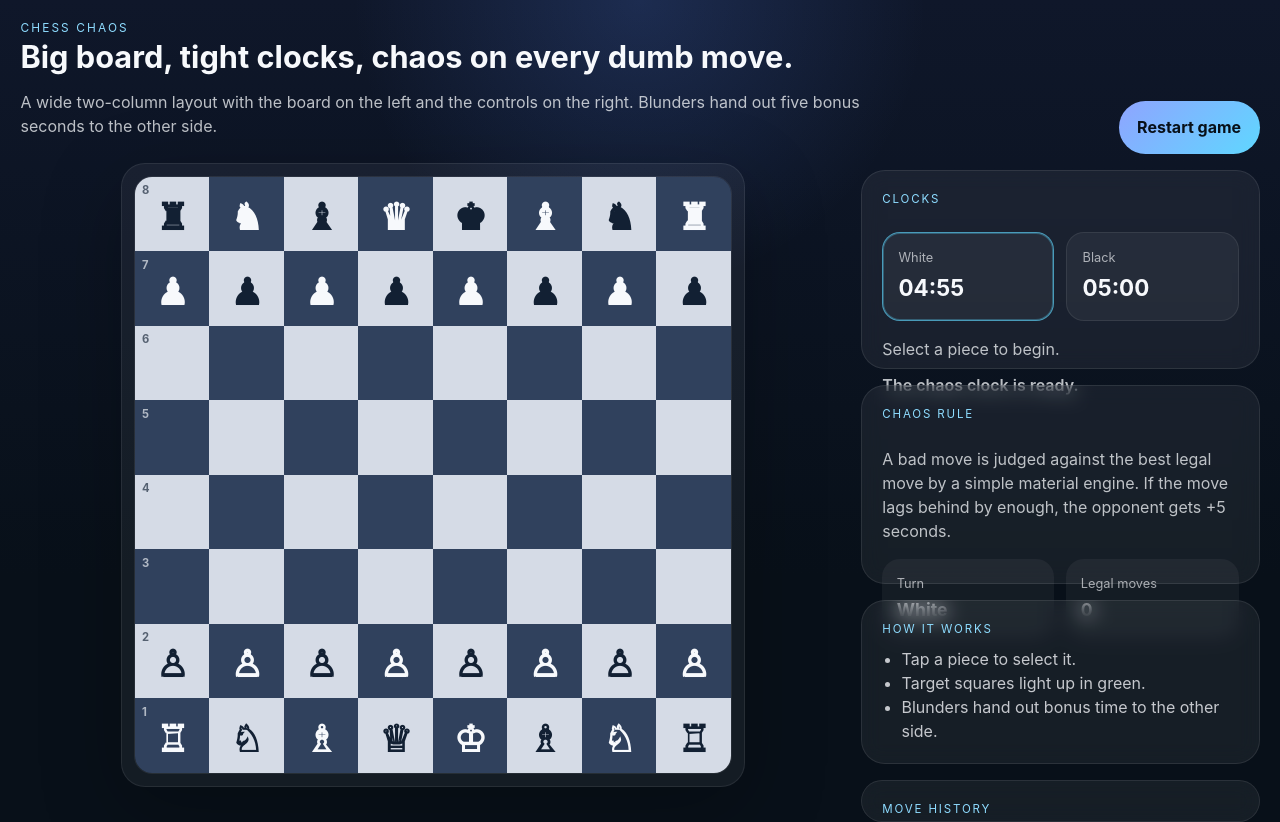
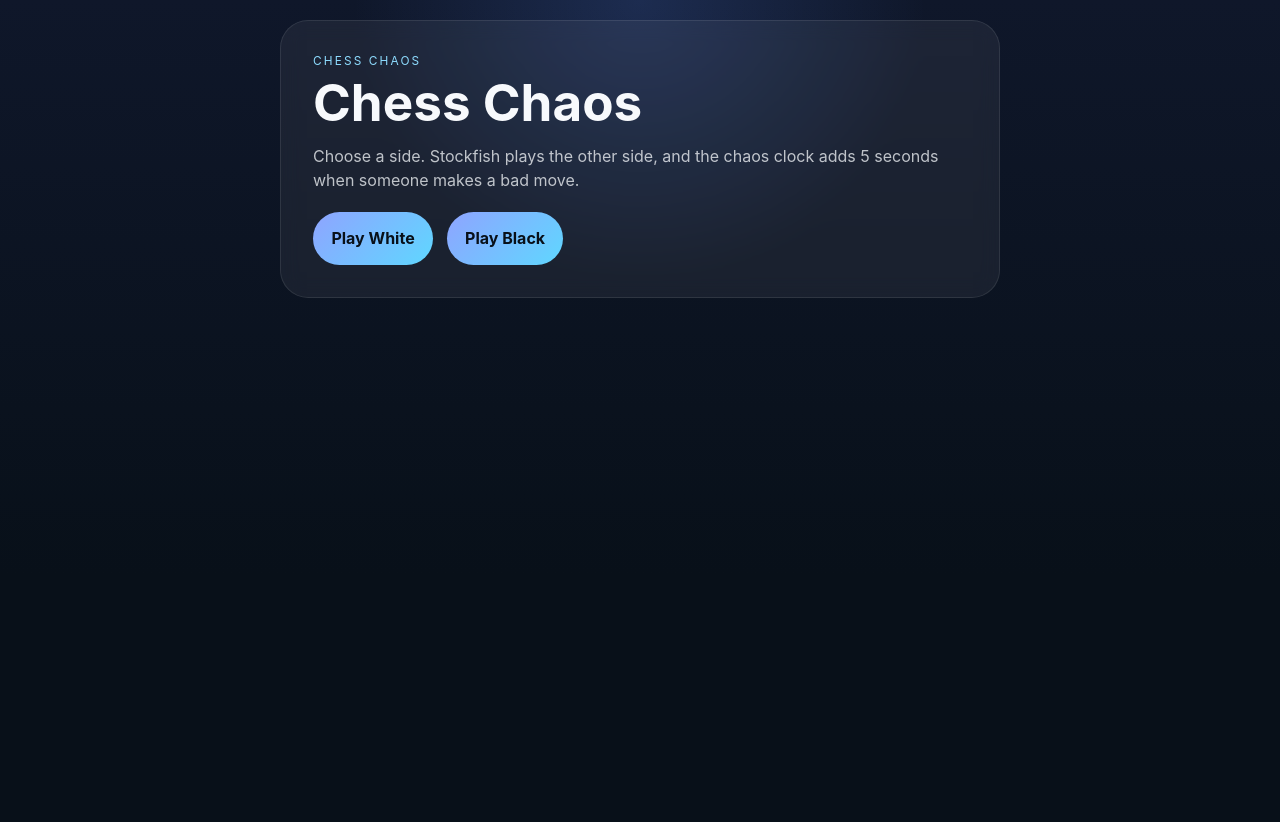
Before and after one commit to alvinhhh/stupid-ideas-hub, a React (Vite) app in the folder projects/chess-chaos/: page / in a window 1280 px wide. After the commit the page ends 800 px from the top, so only its background shows below. Built offline with nearby package versions, Linux system fonts and the light colour scheme.

Commit message:
chore: add chess side select and engine play

```diff
--- a/projects/chess-chaos/src/App.jsx
+++ b/projects/chess-chaos/src/App.jsx
@@ -1,5 +1,6 @@
-import { useEffect, useMemo, useState } from 'react';
+import { useEffect, useMemo, useRef, useState } from 'react';
 import { Chess } from 'chess.js';
+import * as StockfishModule from 'stockfish';
 
 const files = ['a', 'b', 'c', 'd', 'e', 'f', 'g', 'h'];
 const pieces = {
@@ -10,6 +11,14 @@
 const START_TIME = 300;
 const CHAOS_BONUS = 5;
 const BLUNDER_THRESHOLD = 180;
+const ENGINE_MOVE_TIME = 400;
+
+const stockfishFactory =
+  typeof StockfishModule.default === 'function'
+    ? StockfishModule.default
+    : typeof StockfishModule.stockfish === 'function'
+      ? StockfishModule.stockfish
+      : null;
 
 function squareName(fileIndex, rankIndex) {
   return files[fileIndex] + String(8 - rankIndex);
@@ -24,6 +33,14 @@
   const minutes = String(Math.floor(safeSeconds / 60)).padStart(2, '0');
   const secs = String(safeSeconds % 60).padStart(2, '0');
   return minutes + ':' + secs;
+}
+
+function opposite(side) {
+  return side === 'w' ? 'b' : 'w';
+}
+
+function sideLabel(side) {
+  return side === 'w' ? 'White' : 'Black';
 }
 
 function evaluateBoard(game) {
@@ -60,26 +77,75 @@
   return side === 'w' ? score : -score;
 }
 
+function chooseHeuristicMove(game, side) {
+  const moves = game.moves({ verbose: true });
+  if (moves.length === 0) return null;
+
+  let bestMove = moves[0];
+  let bestScore = -Infinity;
+
+  for (const move of moves) {
+    const score = evaluateMoveForSide(game, move, side);
+    if (score > bestScore) {
+      bestScore = score;
+      bestMove = move;
+    }
+  }
+
+  return bestMove;
+}
+
+function parseUciMove(game, uci) {
+  const match = String(uci || '').trim().match(/^([a-h][1-8])([a-h][1-8])([qrbn])?$/i);
+  if (!match) return null;
+
+  const move = {
+    from: match[1],
+    to: match[2],
+  };
+
+  if (match[3]) {
+    move.promotion = match[3].toLowerCase();
+  }
+
+  const legal = game.moves({ verbose: true }).some((candidate) => {
+    return (
+      candidate.from === move.from &&
+      candidate.to === move.to &&
+      (!move.promotion || candidate.promotion === move.promotion)
+    );
+  });
+
+  return legal ? move : null;
+}
+
 export default function App() {
+  const [phase, setPhase] = useState('select-side');
+  const [userSide, setUserSide] = useState(null);
   const [game, setGame] = useState(() => new Chess());
   const [selected, setSelected] = useState('');
-  const [statusMessage, setStatusMessage] = useState('Select a piece to begin.');
+  const [statusMessage, setStatusMessage] = useState('Choose a side to begin.');
   const [whiteClock, setWhiteClock] = useState(START_TIME);
   const [blackClock, setBlackClock] = useState(START_TIME);
-  const [lastChaos, setLastChaos] = useState('The chaos clock is ready.');
+  const [lastChaos, setLastChaos] = useState('The chaos clock is waiting.');
+  const [engineThinking, setEngineThinking] = useState(false);
+
+  const engineRef = useRef(null);
+  const engineResolveRef = useRef(null);
+  const engineTimeoutRef = useRef(null);
 
   const legalTargets = useMemo(() => {
-    if (!selected) return [];
+    if (!selected || phase !== 'playing') return [];
     return game.moves({ square: selected, verbose: true }).map((move) => move.to);
-  }, [game, selected]);
+  }, [game, phase, selected]);
 
   const board = useMemo(() => game.board(), [game]);
   const moveHistory = useMemo(() => game.history().slice().reverse(), [game]);
+  const engineSide = userSide ? opposite(userSide) : null;
+  const gameOver = game.isCheckmate() || game.isDraw() || game.isStalemate();
 
   useEffect(() => {
-    if (game.isGameOver?.() || game.isCheckmate() || game.isDraw() || game.isStalemate()) {
-      return;
-    }
+    if (phase !== 'playing' || gameOver) return;
 
     const timer = setInterval(() => {
       if (game.turn() === 'w') {
@@ -90,78 +156,251 @@
     }, 1000);
 
     return () => clearInterval(timer);
-  }, [game]);
+  }, [game, gameOver, phase]);
 
-  const nextStatus = (futureGame = game) => {
+  useEffect(() => {
+    return () => {
+      if (engineTimeoutRef.current) {
+        clearTimeout(engineTimeoutRef.current);
+        engineTimeoutRef.current = null;
+      }
+      if (engineRef.current && typeof engineRef.current.postMessage === 'function') {
+        try {
+          engineRef.current.postMessage('quit');
+        } catch {
+          // ignore
+        }
+      }
+    };
+  }, []);
+
+  useEffect(() => {
+    if (phase !== 'playing' || !engineSide || gameOver) return;
+    if (game.turn() !== engineSide) return;
+
+    let cancelled = false;
+    setEngineThinking(true);
+    setStatusMessage(sideLabel(engineSide) + ' is thinking.');
+
+    const requestMove = async () => {
+      const engineMove = await getEngineMove(game, engineSide, engineRef, engineResolveRef, engineTimeoutRef);
+      if (cancelled) return;
+      const move = parseUciMove(game, engineMove) || chooseHeuristicMove(game, engineSide);
+      if (!move) {
+        setEngineThinking(false);
+        return;
+      }
+      commitMove(move, engineSide, 'engine');
+      setEngineThinking(false);
+    };
+
+    requestMove();
+
+    return () => {
+      cancelled = true;
+    };
+  }, [engineSide, game, gameOver, phase]);
+
+  async function getEngineMove(currentGame, side, engineRefValue, resolveRefValue, timeoutRefValue) {
+    const fallback = chooseHeuristicMove(currentGame, side);
+
+    if (!stockfishFactory) {
+      return fallback ? encodeMove(fallback) : '';
+    }
+
+    let engine = engineRefValue.current;
+    if (!engine) {
+      try {
+        engine = stockfishFactory();
+      } catch {
+        engine = null;
+      }
+
+      if (!engine || typeof engine.postMessage !== 'function') {
+        engineRefValue.current = null;
+        return fallback ? encodeMove(fallback) : '';
+      }
+
+      engineRefValue.current = engine;
+      engine.onmessage = (event) => {
+        const data = typeof event === 'string' ? event : event?.data;
+        if (typeof data !== 'string') return;
+        if (!data.startsWith('bestmove')) return;
+
+        const parts = data.trim().split(/s+/);
+        const bestmove = parts[1] || '';
+        if (resolveRefValue.current) {
+          const resolver = resolveRefValue.current;
+          resolveRefValue.current = null;
+          resolver(bestmove);
+        }
+      };
+
+      try {
+        engine.postMessage('uci');
+        engine.postMessage('isready');
+      } catch {
+        engineRefValue.current = null;
+        return fallback ? encodeMove(fallback) : '';
+      }
+    }
+
+    return await new Promise((resolve) => {
+      resolveRefValue.current = resolve;
+      if (timeoutRefValue.current) {
+        clearTimeout(timeoutRefValue.current);
+      }
+      timeoutRefValue.current = setTimeout(() => {
+        if (resolveRefValue.current) {
+          const fallbackMove = fallback ? encodeMove(fallback) : '';
+          const resolver = resolveRefValue.current;
+          resolveRefValue.current = null;
+          resolver(fallbackMove);
+        }
+      }, ENGINE_MOVE_TIME + 1200);
+
+      try {
+        engine.postMessage('ucinewgame');
+        engine.postMessage('position fen ' + currentGame.fen());
+        engine.postMessage('go movetime ' + ENGINE_MOVE_TIME);
+      } catch {
+        if (resolveRefValue.current) {
+          const fallbackMove = fallback ? encodeMove(fallback) : '';
+          const resolver = resolveRefValue.current;
+          resolveRefValue.current = null;
+          resolver(fallbackMove);
+        }
+      }
+    });
+  }
+
+  function encodeMove(move) {
+    if (!move) return '';
+    return move.from + move.to + (move.promotion || '');
+  }
+
+  function nextStatus(futureGame = game) {
     if (futureGame.isCheckmate()) return 'Checkmate. Hit restart to play again.';
     if (futureGame.isDraw()) return 'Draw. The board has given up.';
     if (futureGame.isStalemate()) return 'Stalemate. No legal moves remain.';
-    if (futureGame.isCheck()) return 'Check on ' + (futureGame.turn() === 'w' ? 'white' : 'black') + '.';
-    return (futureGame.turn() === 'w' ? 'White' : 'Black') + ' to move.';
-  };
+    if (futureGame.isCheck()) return 'Check on ' + sideLabel(futureGame.turn()).toLowerCase() + '.';
+    return sideLabel(futureGame.turn()) + ' to move.';
+  }
 
-  const handleSquareClick = (square) => {
-    const piece = game.get(square);
+  function resolveMoveOutcome(baseGame, move, moverSide) {
+    const next = copyGame(baseGame);
+    next.move(move);
 
-    if (selected && legalTargets.includes(square)) {
-      const mover = game.turn();
-      const move = { from: selected, to: square, promotion: 'q' };
-      const currentScore = evaluateBoard(game) * (mover === 'w' ? 1 : -1);
-      const bestScore = game
+    const currentScore = evaluateBoard(baseGame) * (moverSide === 'w' ? 1 : -1);
+    const bestScore = baseGame
       .moves({ verbose: true })
-        .reduce((best, candidate) => Math.max(best, evaluateMoveForSide(game, candidate, mover)), -Infinity);
-      const next = copyGame(game);
-      next.move(move);
-      const moveScore = evaluateBoard(next) * (mover === 'w' ? 1 : -1);
+      .reduce((best, candidate) => Math.max(best, evaluateMoveForSide(baseGame, candidate, moverSide)), -Infinity);
+    const moveScore = evaluateBoard(next) * (moverSide === 'w' ? 1 : -1);
     const blunderGap = bestScore - moveScore;
     const isBlunder = blunderGap >= BLUNDER_THRESHOLD || currentScore - moveScore >= 120;
 
-      setGame(next);
+    return { next, isBlunder };
+  }
+
+  function commitMove(move, moverSide, source) {
+    const outcome = resolveMoveOutcome(game, move, moverSide);
+    setGame(outcome.next);
     setSelected('');
-      if (isBlunder) {
-        if (mover === 'w') {
+
+    if (outcome.isBlunder) {
+      if (moverSide === 'w') {
         setBlackClock((value) => value + CHAOS_BONUS);
         setLastChaos('Blunder spotted. Black gets +' + CHAOS_BONUS + ' seconds.');
       } else {
         setWhiteClock((value) => value + CHAOS_BONUS);
         setLastChaos('Blunder spotted. White gets +' + CHAOS_BONUS + ' seconds.');
       }
-        setStatusMessage('Dumb move detected. The chaos clock fires.');
+      setStatusMessage((source === 'engine' ? 'Engine' : 'Dumb') + ' move triggered the chaos clock.');
     } else {
       setLastChaos('Clean move. No chaos bonus awarded.');
-        setStatusMessage(nextStatus(next));
+      setStatusMessage(nextStatus(outcome.next));
     }
+  }
+
+  function startSide(side) {
+    setUserSide(side);
+    setPhase('playing');
+    setGame(new Chess());
+    setSelected('');
+    setWhiteClock(START_TIME);
+    setBlackClock(START_TIME);
+    setStatusMessage(side === 'w' ? 'You are White. White to move.' : 'You are Black. White starts.');
+    setLastChaos('The chaos clock is waiting.');
+  }
+
+  function resetSideSelect() {
+    setPhase('select-side');
+    setUserSide(null);
+    setGame(new Chess());
+    setSelected('');
+    setWhiteClock(START_TIME);
+    setBlackClock(START_TIME);
+    setStatusMessage('Choose a side to begin.');
+    setLastChaos('The chaos clock is waiting.');
+    setEngineThinking(false);
+  }
+
+  function restartGame() {
+    setGame(new Chess());
+    setSelected('');
+    setWhiteClock(START_TIME);
+    setBlackClock(START_TIME);
+    setLastChaos('The chaos clock is waiting.');
+    setStatusMessage(userSide === 'w' ? 'White to move.' : userSide === 'b' ? 'White starts.' : 'Choose a side to begin.');
+    setEngineThinking(false);
+  }
+
+  function handleSquareClick(square) {
+    if (phase !== 'playing' || gameOver || !userSide) return;
+    if (game.turn() !== userSide) return;
+
+    const piece = game.get(square);
+
+    if (selected && legalTargets.includes(square)) {
+      const move = { from: selected, to: square, promotion: 'q' };
+      commitMove(move, userSide, 'user');
       return;
     }
 
     if (piece && piece.color === game.turn()) {
       setSelected(square);
-      setStatusMessage((piece.color === 'w' ? 'White' : 'Black') + ' ' + piece.type.toUpperCase() + ' selected on ' + square + '.');
+      setStatusMessage(sideLabel(piece.color) + ' ' + piece.type.toUpperCase() + ' selected on ' + square + '.');
       return;
     }
 
     setSelected('');
     setStatusMessage(nextStatus());
-  };
+  }
 
-  const restart = () => {
-    setGame(new Chess());
-    setSelected('');
-    setWhiteClock(START_TIME);
-    setBlackClock(START_TIME);
-    setStatusMessage('New game started. White to move.');
-    setLastChaos('The chaos clock is ready.');
-  };
+  if (phase === 'select-side') {
+    return (
+      <main className='app-shell select-shell'>
+        <section className='select-card'>
+          <p className='eyebrow'>Chess Chaos</p>
+          <h1>Chess Chaos</h1>
+          <p className='lede'>Choose a side. Stockfish plays the other side, and the chaos clock adds 5 seconds when someone makes a bad move.</p>
+          <div className='side-buttons'>
+            <button onClick={() => startSide('w')}>Play White</button>
+            <button onClick={() => startSide('b')}>Play Black</button>
+          </div>
+        </section>
+      </main>
+    );
+  }
 
   return (
     <main className='app-shell'>
       <header className='topbar'>
-        <div>
-          <p className='eyebrow'>chess chaos</p>
-          <h1>Big board, tight clocks, chaos on every dumb move.</h1>
-          <p className='lede'>A wide two-column layout with the board on the left and the controls on the right. Blunders hand out five bonus seconds to the other side.</p>
+        <h1>Chess Chaos</h1>
+        <div className='top-actions'>
+          <button className='secondary' onClick={resetSideSelect}>Change side</button>
+          <button onClick={restartGame}>Restart game</button>
         </div>
-        <button onClick={restart}>Restart game</button>
       </header>
 
       <section className='content-grid'>
@@ -213,15 +452,15 @@
 
           <section className='panel status-panel'>
             <p className='panel-label'>Chaos rule</p>
-            <p className='status-text'>A bad move is judged against the best legal move by a simple material engine. If the move lags behind by enough, the opponent gets +5 seconds.</p>
+            <p className='status-text'>Each move is scored against the best legal move from that side. If the move is weak enough, the other clock gets +5 seconds.</p>
             <div className='mini-stats'>
               <div>
-                <span>Turn</span>
-                <strong>{game.turn() === 'w' ? 'White' : 'Black'}</strong>
+                <span>Your side</span>
+                <strong>{userSide ? sideLabel(userSide) : 'None'}</strong>
               </div>
               <div>
-                <span>Legal moves</span>
-                <strong>{legalTargets.length}</strong>
+                <span>Engine side</span>
+                <strong>{engineSide ? sideLabel(engineSide) : 'Waiting'}</strong>
               </div>
             </div>
           </section>
@@ -229,9 +468,9 @@
           <section className='panel instructions-panel'>
             <p className='panel-label'>How it works</p>
             <ul>
-              <li>Tap a piece to select it.</li>
-              <li>Target squares light up in green.</li>
-              <li>Blunders hand out bonus time to the other side.</li>
+              <li>Pick White or Black first.</li>
+              <li>Stockfish plays the other side.</li>
+              <li>Bad moves trigger the chaos clock.</li>
             </ul>
           </section>
 
--- a/projects/chess-chaos/src/styles.css
+++ b/projects/chess-chaos/src/styles.css
@@ -37,21 +37,44 @@
   gap: 1rem;
 }
 
+.select-shell {
+  place-items: center;
+}
+
+.select-card {
+  width: min(720px, calc(100vw - 2rem));
+  border-radius: 28px;
+  padding: 2rem;
+  background: rgba(255, 255, 255, 0.06);
+  border: 1px solid rgba(255, 255, 255, 0.09);
+  backdrop-filter: blur(10px);
+  text-align: left;
+}
+
+.select-card h1 {
+  margin: 0.35rem 0 0;
+  font-size: clamp(2.2rem, 4vw, 4rem);
+  line-height: 1;
+}
+
 .topbar {
   display: flex;
-  align-items: flex-end;
+  align-items: center;
   justify-content: space-between;
   gap: 1rem;
 }
 
 .topbar h1 {
-  margin: 0.2rem 0 0;
+  margin: 0;
   font-size: clamp(1.8rem, 2.4vw, 3rem);
   line-height: 1.05;
 }
 
-.topbar .lede {
-  max-width: 54rem;
+.top-actions {
+  display: flex;
+  gap: 0.75rem;
+  flex-wrap: wrap;
+  justify-content: flex-end;
 }
 
 .eyebrow {
@@ -77,6 +100,19 @@
   color: #081019;
   font-weight: 700;
   cursor: pointer;
+}
+
+button.secondary {
+  background: rgba(255, 255, 255, 0.08);
+  color: #f7f9fc;
+  border: 1px solid rgba(255, 255, 255, 0.12);
+}
+
+.side-buttons {
+  display: flex;
+  gap: 0.85rem;
+  flex-wrap: wrap;
+  margin-top: 1.25rem;
 }
 
 .content-grid {
@@ -173,6 +209,9 @@
   display: grid;
   grid-template-rows: auto auto auto minmax(0, 1fr);
   gap: 1rem;
+  overflow-y: auto;
+  padding-right: 0.25rem;
+  overscroll-behavior: contain;
 }
 
 .panel {
```
Lines whose indentation alone changed are shown as unchanged.
